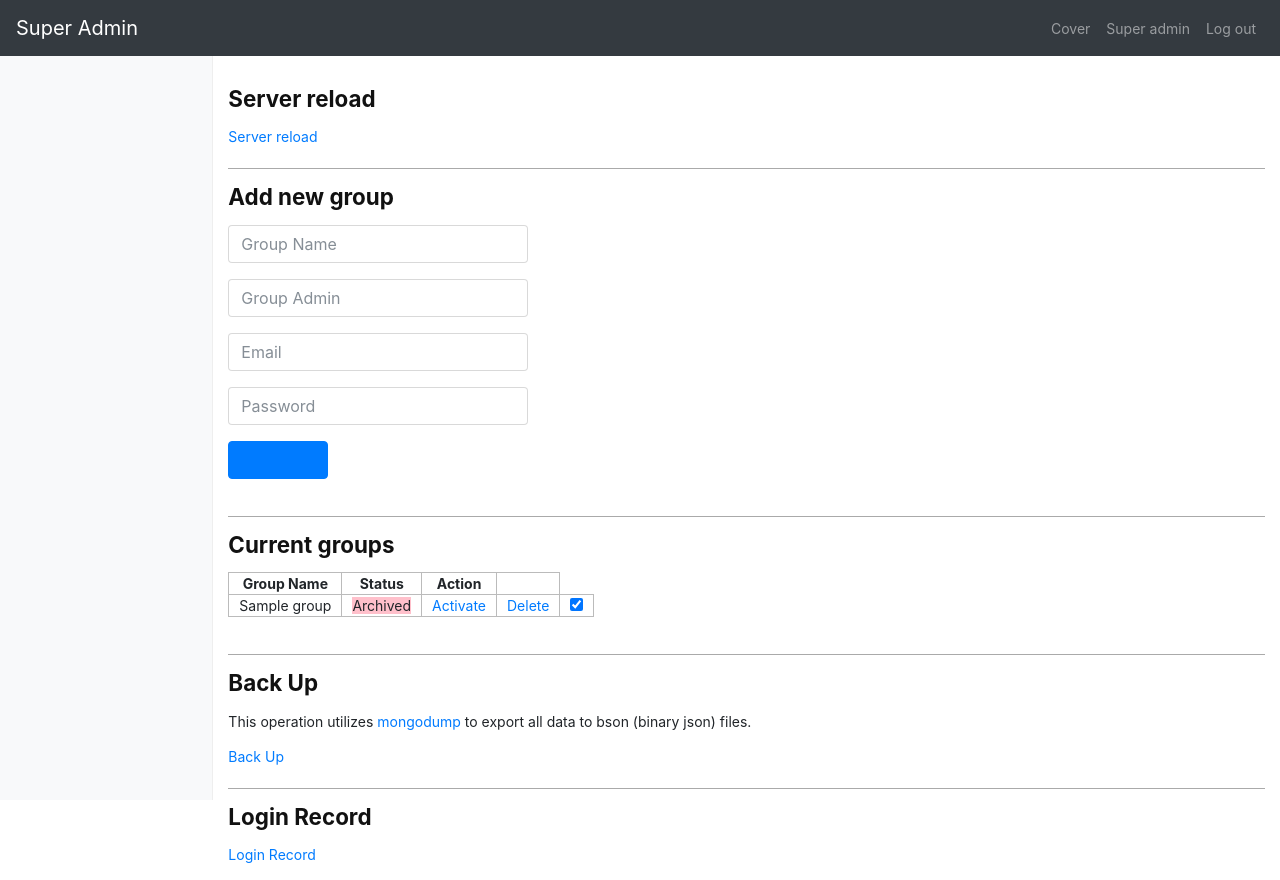
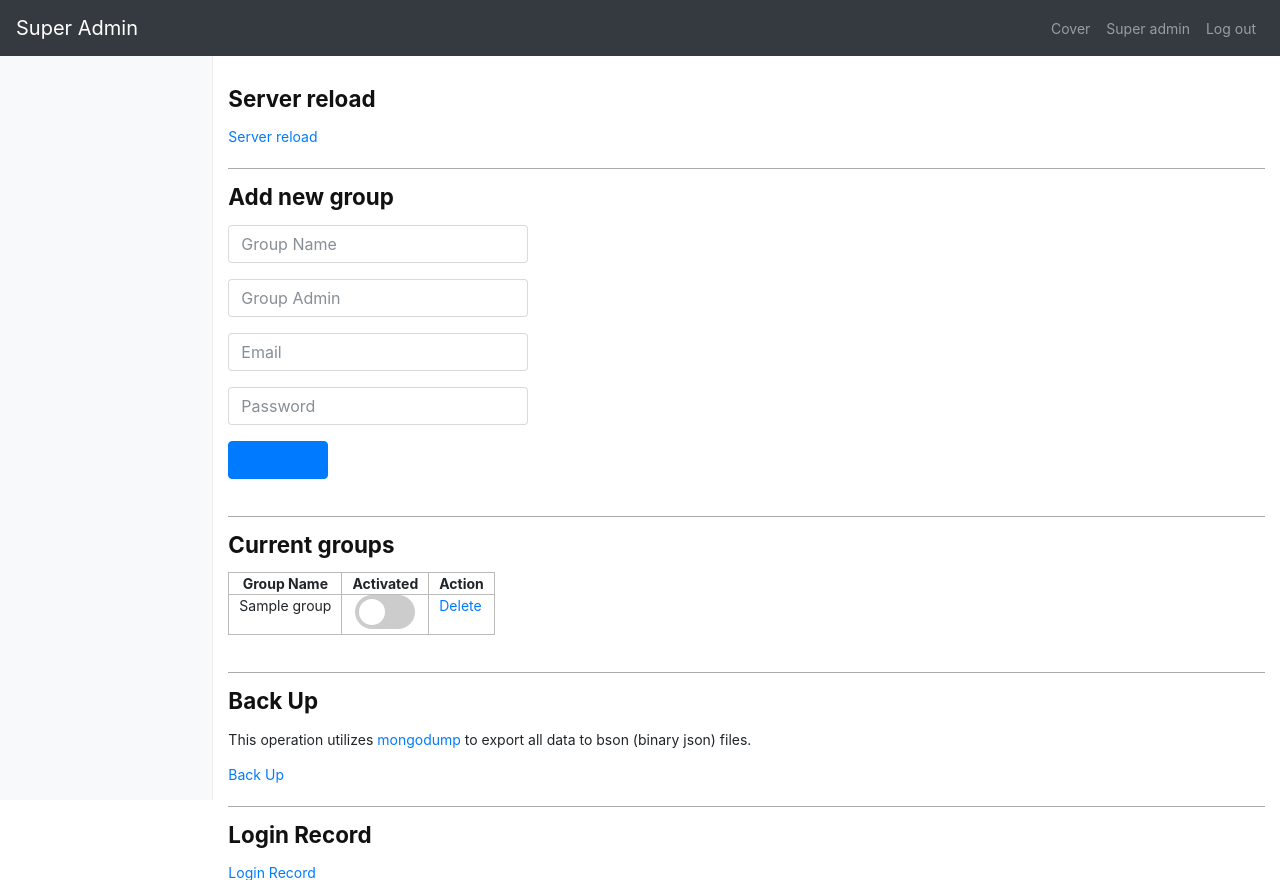
Before and after one commit to smartalecH/Project-Wiki, a Python web app: template app/templates/admin/wiki_super_admin.html in a window 1280 px wide. Shown: the top 880 px of the page. Run offline with Jinja, Linux system fonts and the light colour scheme; the template is opened without the code that fills it: most values are stand-ins (such as "Sample title", 1, 10 or a date in 2020); form fields are guessed from the names that the template uses; some libraries are stand-ins or nearby versions.

Commit message:
use a toggle switch to activate/deactivate groups

```diff
--- a/app/static/css/md.css
+++ b/app/static/css/md.css
@@ -4,7 +4,7 @@
 }
 
 /*a:not(.page-link){ color: #0078ff; }*/
-.sidebar a:visited, #markdown-content a:visited{ color: #993399; }
+.sidebar a:visited, #markdown-content a:visited:not(.btn);{ color: #993399; }
 .sidebar a:hover, #markdown-content a:hover{ color: #06e; }
 .sidebar a:active, #markdown-content a:active{ color:#faa700; }
 .sidebar a:focus, #markdown-content a:focus{ outline: thin dotted; }
--- /dev/null
+++ b/app/static/css/toggle_switch.css
@@ -0,0 +1,56 @@
+.toggle-switch {
+  position: relative;
+  display: inline-block;
+  width: 60px;
+  height: 34px;
+  margin: 0;
+}
+
+.toggle-switch input {display:none;}
+
+.slider {
+  position: absolute;
+  cursor: pointer;
+  top: 0;
+  left: 0;
+  right: 0;
+  bottom: 0;
+  background-color: #ccc;
+  -webkit-transition: .4s;
+  transition: .4s;
+}
+
+.slider:before {
+  position: absolute;
+  content: "";
+  height: 26px;
+  width: 26px;
+  left: 4px;
+  bottom: 4px;
+  background-color: white;
+  -webkit-transition: .4s;
+  transition: .4s;
+}
+
+input:checked + .slider {
+  background-color: #2196F3;
+}
+
+input:focus + .slider {
+  box-shadow: 0 0 1px #2196F3;
+}
+
+input:checked + .slider:before {
+  -webkit-transform: translateX(26px);
+  -ms-transform: translateX(26px);
+  transform: translateX(26px);
+}
+
+/* Rounded sliders */
+.slider.round {
+  border-radius: 34px;
+}
+
+.slider.round:before {
+  border-radius: 50%;
+}
--- a/app/templates/admin/layout.html
+++ b/app/templates/admin/layout.html
@@ -13,6 +13,7 @@
         <!-- Custom styles for this template -->
         <link href="{{ url_for('static', filename='bootstrap4/dashboard.css') }}" rel="stylesheet">
         <link href="{{ url_for('static', filename='css/md.css') }}" rel="stylesheet">
+        <link href="{{ url_for('static', filename='css/toggle_switch.css') }}" rel="stylesheet">
     </head>
 
     <body>
--- a/app/templates/admin/wiki_super_admin.html
+++ b/app/templates/admin/wiki_super_admin.html
@@ -68,9 +68,8 @@
     <thead>
         <tr>
             <th>Group Name</th>
-            <th>Status</th>
+            <th>Activated</th>
             <th>Action</th>
-            <th></th>
         </tr>
     </thead>
     <tbody>
@@ -78,15 +77,22 @@
         <tr>
             {% if g.active %}
                 <td><a href="{{ url_for('main.wiki_group_home', group=g.name_no_whitespace) }}">{{ g.name_with_whitespace }}</a></td>
-                <td align="center"><span style="background-color:lightgreen;">In use</span></td>
-                <td align="center"><a href="{{ url_for('admin.wiki_activate_group', group=g.name_no_whitespace) }}">Deactivate</a></td>
+                <td align="center">
+                    <label class="toggle-switch">
+                        <input type="checkbox" id="{{ g.name_no_whitespace }}-checkbox" onclick="location.href='{{ url_for('admin.wiki_activate_group', group=g.name_no_whitespace) }}'" checked>
+                        <span class="slider round"></span>
+                    </label>
+                </td>
             {% else %}
                 <td>{{ g.name_with_whitespace }}</td>
-                <td align="center"><span style="background-color:pink;">Archived</span></td>
-                <td align="center"><a href="{{ url_for('admin.wiki_activate_group', group=g.name_no_whitespace) }}">Activate</a></td>
+                <td align="center">
+                    <label class="toggle-switch">
+                        <input type="checkbox" id="{{ g.name_no_whitespace }}-checkbox" onclick="location.href='{{ url_for('admin.wiki_activate_group', group=g.name_no_whitespace) }}'">
+                        <span class="slider round"></span>
+                    </label>
+                </td>
             {% endif %}
             <td><a href="{{ url_for('admin.wiki_delete_group', group=g.name_no_whitespace) }}" class="delete-db">Delete</a></td>
-            <td><input type="checkbox" checked data-toggle="toggle"></td>
         </tr>
         {% endfor %}
     </tbody>
--- a/app/templates/wiki_page_versions.html
+++ b/app/templates/wiki_page_versions.html
@@ -27,7 +27,7 @@
     {% endfor %}
 {% endif %}
 
-<button class="btn btn-primary btn-sm" onclick="location.href='{{ url_for('main.wiki_page', group=group, page_id=page.id) }}'">❮ Back</button>
+<a href="{{ url_for('main.wiki_page', group=group, page_id=page.id) }}" class="btn btn-primary btn-sm active" role="button" aria-pressed="true">❮ Back</a>
 
 <form class="form-recover-version form-inline" method="POST">
     {{ form.hidden_tag() }}
--- a/app/templates/wiki_references.html
+++ b/app/templates/wiki_references.html
@@ -5,7 +5,7 @@
 {% endblock %}
 
 {% block content %}
-    <div><button class="btn btn-primary btn-sm" onclick="location.href='{{ url_for('main.wiki_page', group=group, page_id=page.id) }}'">❮ Back</button></div><br>
+    <div><a href="{{ url_for('main.wiki_page', group=group, page_id=page.id) }}" class="btn btn-primary btn-sm active" role="button" aria-pressed="true">❮ Back</a></div><br>
 
     {% for p in referenced_by %}
         <a href="{{ url_for('main.wiki_page', group=group, page_id=p.id) }}" class="wiki-page">{{ p.title }}</a><br>
```
